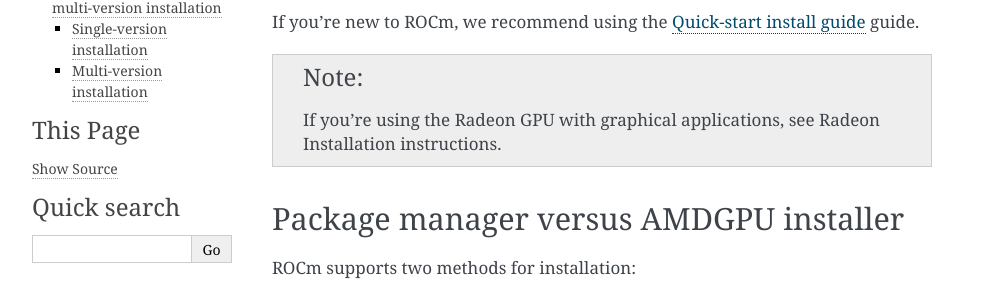
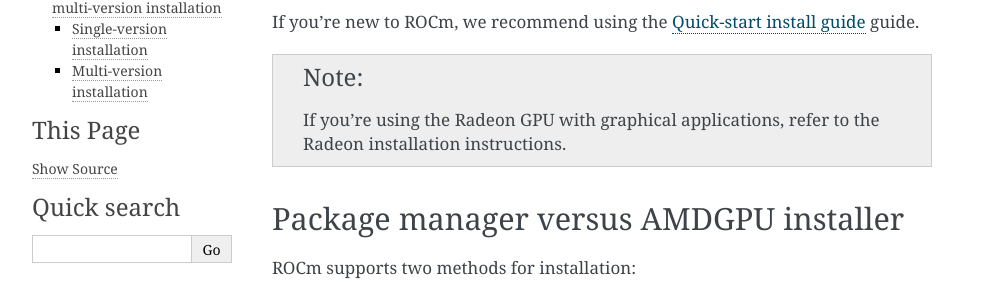
Before and after one commit to ROCm/rocm-install-on-linux, a Sphinx documentation site: the page built from docs/tutorial/install-overview.rst, in a window 1280 px wide. Shown: the part 181-481 px from the top of the page, without its empty margins (148-1141 px from the left). Built offline with Sphinx 7.4.7, drawn with Linux system fonts in a browser that asks for light colours.

Commit message:
link fixes

```diff
--- a/docs/how-to/amdgpu-install.rst
+++ b/docs/how-to/amdgpu-install.rst
@@ -9,7 +9,7 @@
     ROCm doesn't currently support integrated graphics. Should your system have an
     AMD IGP installed, disable it in the BIOS prior to using ROCm. If the driver can
     enumerate the IGP, the ROCm runtime may crash the system, even if told to omit
-    it via :ref:`hip_visible_devices`.
+    it via `HIP_VISIBLE_DEVICES <https://rocm.docs.amd.com/en/latest/conceptual/gpu-isolation.html#hip-visible-devices>`_.
 
 .. _amdgpu-install-installation:
 
--- a/docs/how-to/prerequisites.rst
+++ b/docs/how-to/prerequisites.rst
@@ -40,8 +40,7 @@
 
             Linux 5.15.0-46-generic #44~20.04.5-Ubuntu SMP Fri Jun 24 13:27:29 UTC 2022 x86_64
 
-    b. Confirm that your kernel version matches the system requirements, as listed in
-    :ref:`supported_distributions`.
+    b. Confirm that your kernel version matches the system requirements, as listed in :ref:`supported_distributions`.
 
 Additional package repositories
 ==========================================================
--- a/docs/reference/system-requirements.rst
+++ b/docs/reference/system-requirements.rst
@@ -118,6 +118,8 @@
     MI300A is currently not officially supported on RHEL 9.x.
     This will be added on a later date.
 
+.. _supported_distributions:
+
 Supported operating systems
 =============================================
 
--- a/docs/tutorial/install-overview.rst
+++ b/docs/tutorial/install-overview.rst
@@ -11,8 +11,8 @@
 If you're new to ROCm, we recommend using the :ref:`rocm-install-quick` guide.
 
 .. note::
-    If you're using the Radeon GPU with graphical applications, see
-    :doc:`Radeon Installation instructions <radeon:install/install-radeon>`.
+    If you're using the Radeon GPU with graphical applications, refer to the
+    :doc:`Radeon installation instructions <https://www.amd.com/en/support/kb/faq/rs-install>`.
 
 Package manager versus AMDGPU installer
 ===========================================================
```
Also changed, not shown: docs/tutorial/quick-start.rst (+14 -8 lines).
